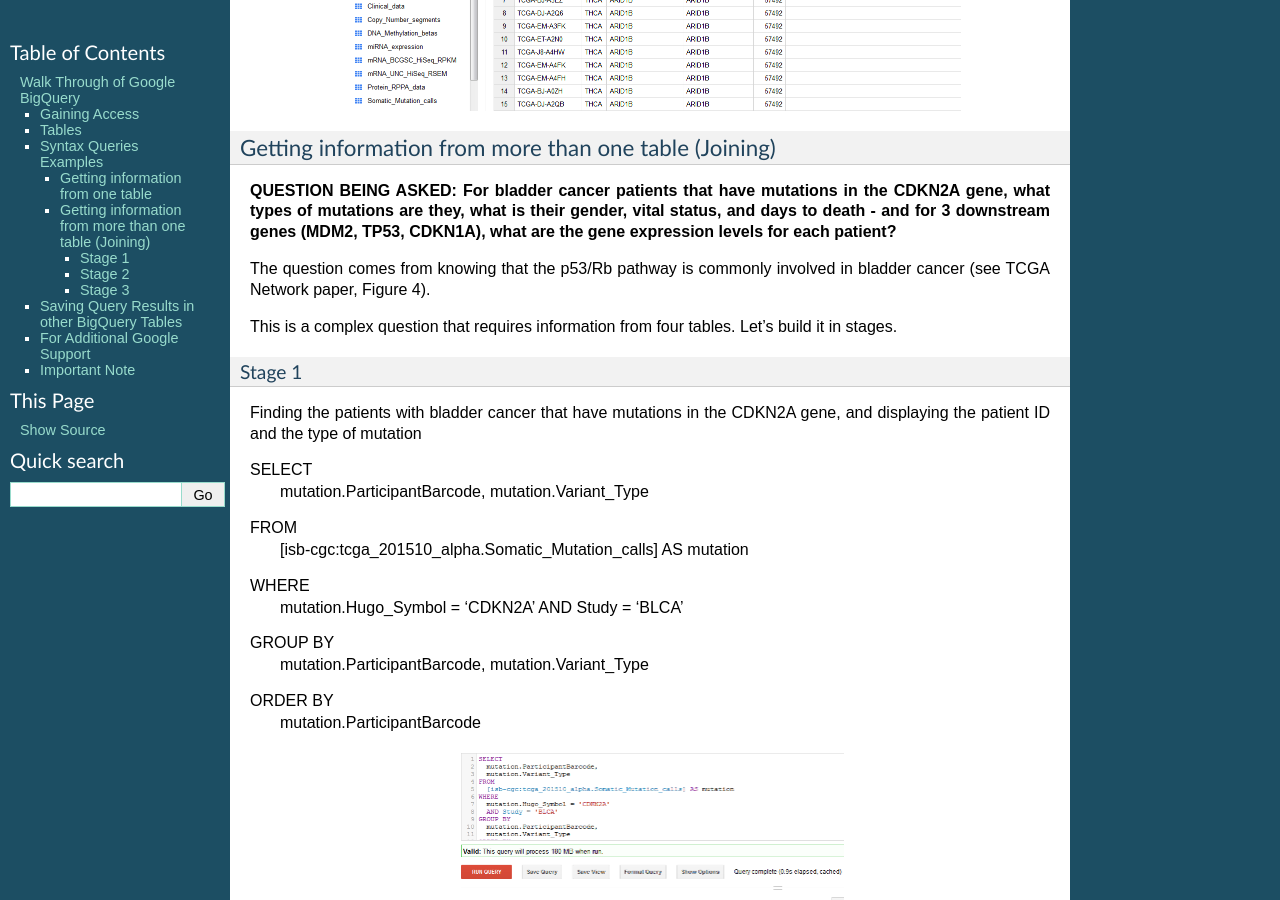
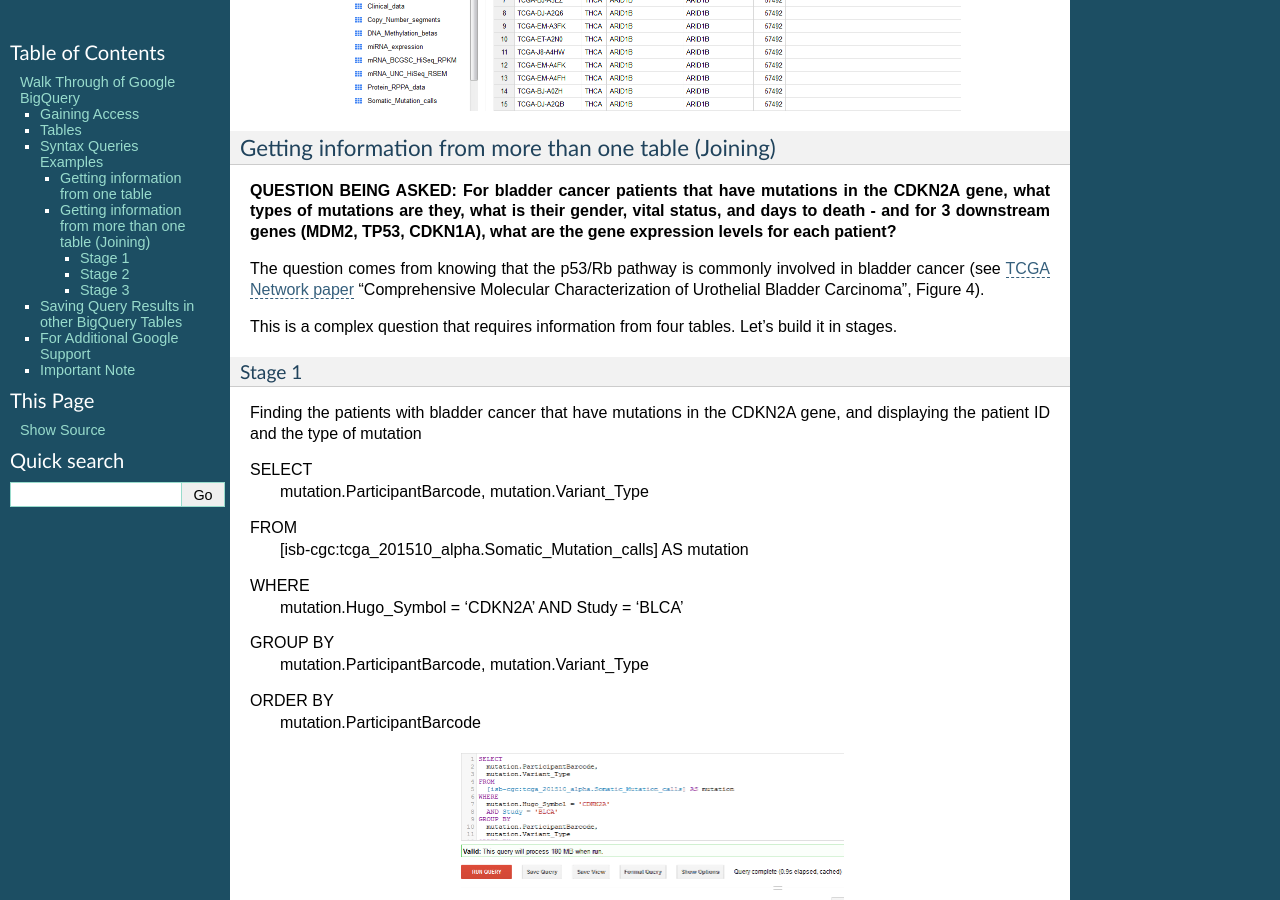
Before and after one commit to isb-cgc/readthedocs, a Sphinx documentation site: the page built from docs/source/sections/progapi/bigqueryGUI/WalkthroughOfGoogleBigQuery.rst, in a window 1280 px wide and 900 px high, scrolled down 2037 px. Built offline with Sphinx 7.4.7, drawn with Linux system fonts in a browser that asks for light colours.

Commit message:
Update WalkthroughOfGoogleBigQuery.rst

```diff
--- a/docs/source/sections/progapi/bigqueryGUI/WalkthroughOfGoogleBigQuery.rst
+++ b/docs/source/sections/progapi/bigqueryGUI/WalkthroughOfGoogleBigQuery.rst
@@ -73,7 +73,7 @@ Getting information from more than one table (Joining)
 
 **QUESTION BEING ASKED: For bladder cancer patients that have mutations in the CDKN2A gene, what types of mutations are they, what is their gender, vital status, and days to death - and for 3 downstream genes (MDM2, TP53, CDKN1A), what are the gene expression levels for each patient?**
 
-The question comes from knowing that the p53/Rb pathway is commonly involved in bladder cancer (see TCGA Network paper, Figure 4).
+The question comes from knowing that the p53/Rb pathway is commonly involved in bladder cancer (see `TCGA Network paper <https://tcga-data.nci.nih.gov/docs/publications/blca_2013/>`_ "Comprehensive Molecular Characterization of Urothelial Bladder Carcinoma", Figure 4).
 
 This is a complex question that requires information from four tables.  Let's build it in stages.
 
```
